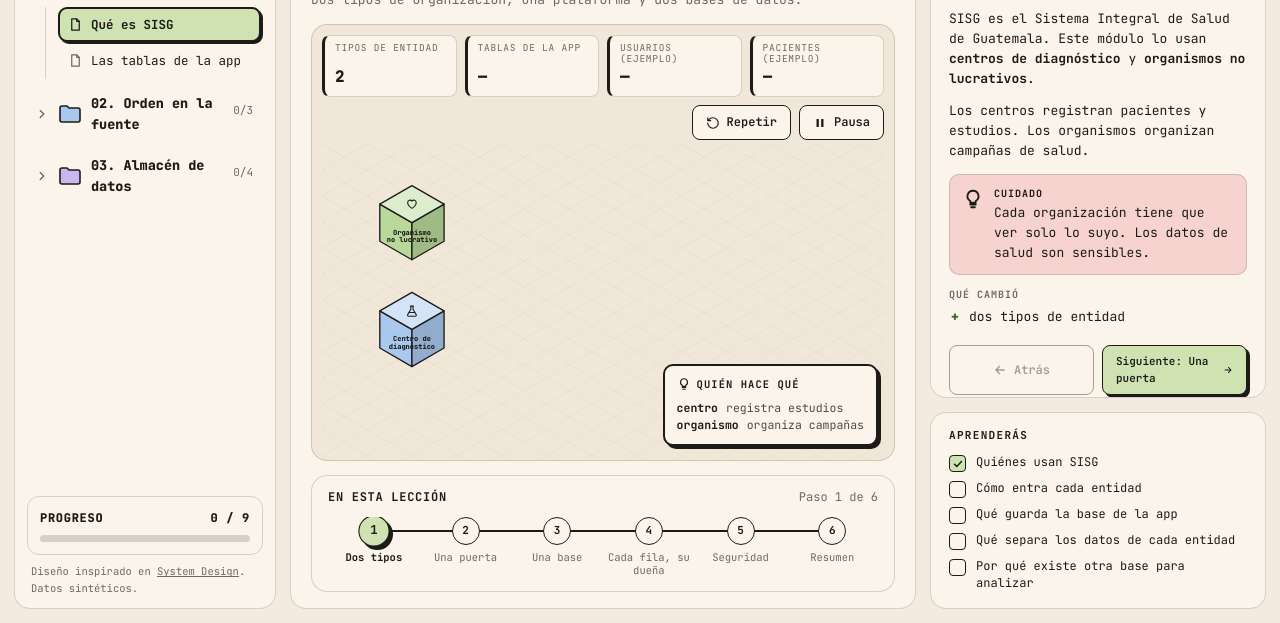
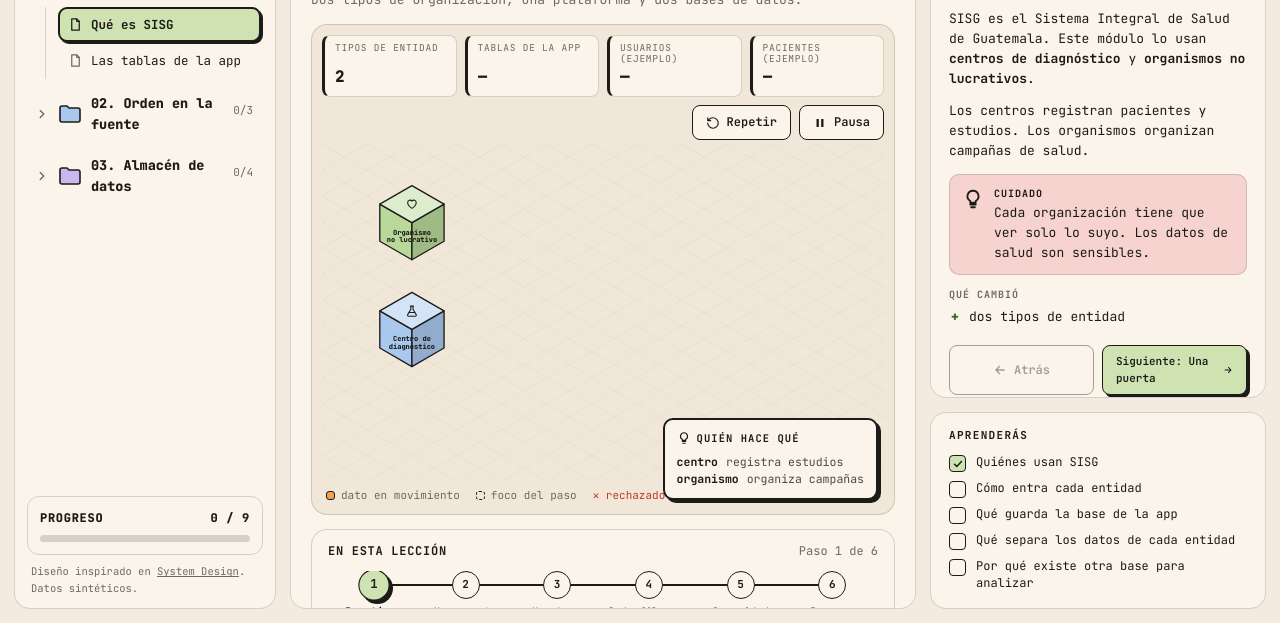
Before and after one commit to jaestrada40/SISG-DB, a plain HTML site: page SISG-DB.html in a window 1280 px wide. Both pictures are taken after a click on the link "Lecciones". Shown: the part 177-800 px from the top of the page. Drawn offline with Linux system fonts and the light colour scheme.

Commit message:
Corrige el recorte del diagrama: el cuadro ya no se encoge en ventanas bajas
Co-Authored-By: Claude Sonnet 5.5 <noreply@anthropic.com>

```diff
--- a/SISG-DB.html
+++ b/SISG-DB.html
@@ -128,6 +128,7 @@ h1.lt { margin: 0; font-size: 30px; line-height: 1.1; font-weight: 800; letter-s
 .chip svg { width: 13px; height: 13px; }
 .sub { margin: -6px 0 0; color: var(--muted); }
 
+#main > * { flex-shrink: 0; }
 .stage { position: relative; border: 1.5px solid var(--line); border-radius: 16px; background: #f1e7d9; padding: 10px; overflow: hidden; }
 :root[data-theme="dark"] .stage { background: #1e1b17; }
 .stats { display: flex; gap: 8px; align-items: stretch; flex-wrap: wrap; position: relative; z-index: 2; }
--- a/css/style.css
+++ b/css/style.css
@@ -117,6 +117,7 @@ h1.lt { margin: 0; font-size: 30px; line-height: 1.1; font-weight: 800; letter-s
 .chip svg { width: 13px; height: 13px; }
 .sub { margin: -6px 0 0; color: var(--muted); }
 
+#main > * { flex-shrink: 0; }
 .stage { position: relative; border: 1.5px solid var(--line); border-radius: 16px; background: #f1e7d9; padding: 10px; overflow: hidden; }
 :root[data-theme="dark"] .stage { background: #1e1b17; }
 .stats { display: flex; gap: 8px; align-items: stretch; flex-wrap: wrap; position: relative; z-index: 2; }
```
